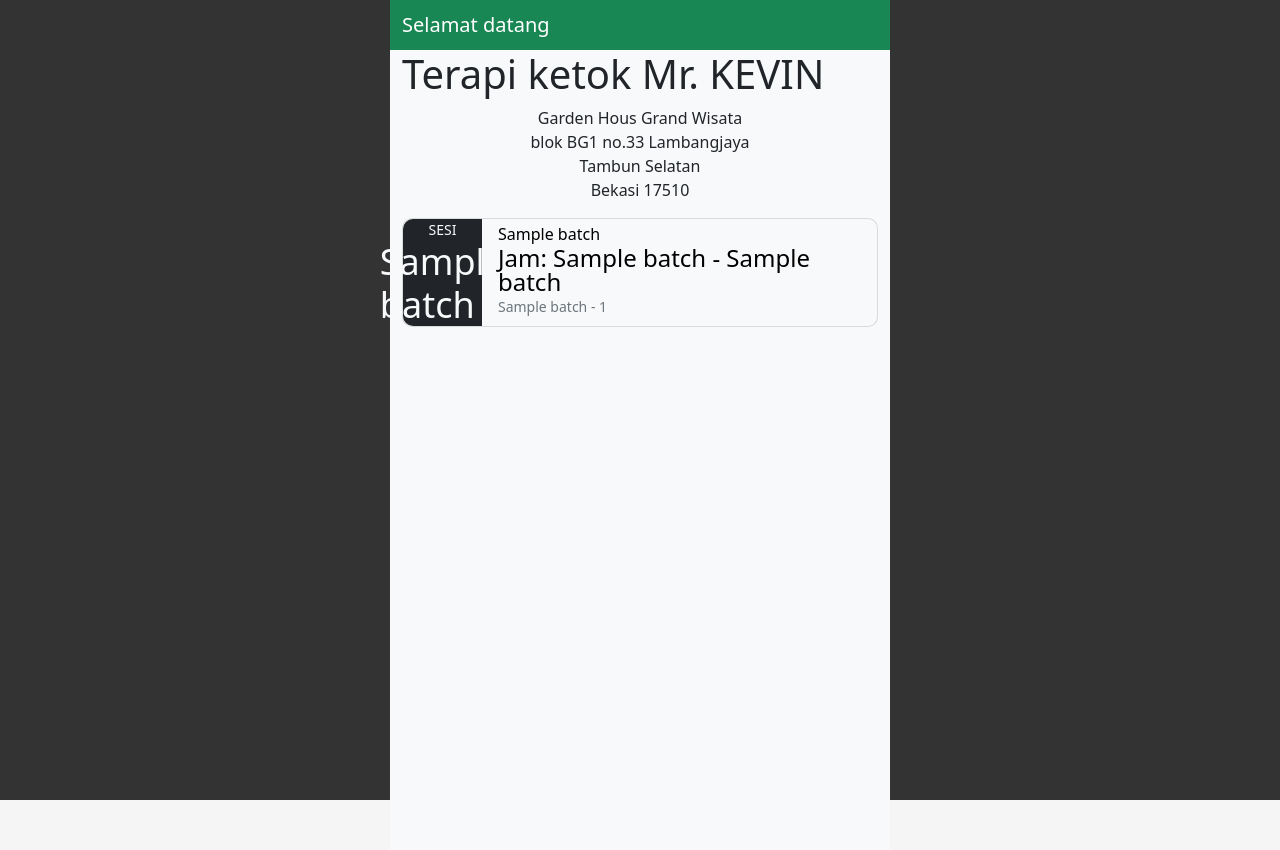
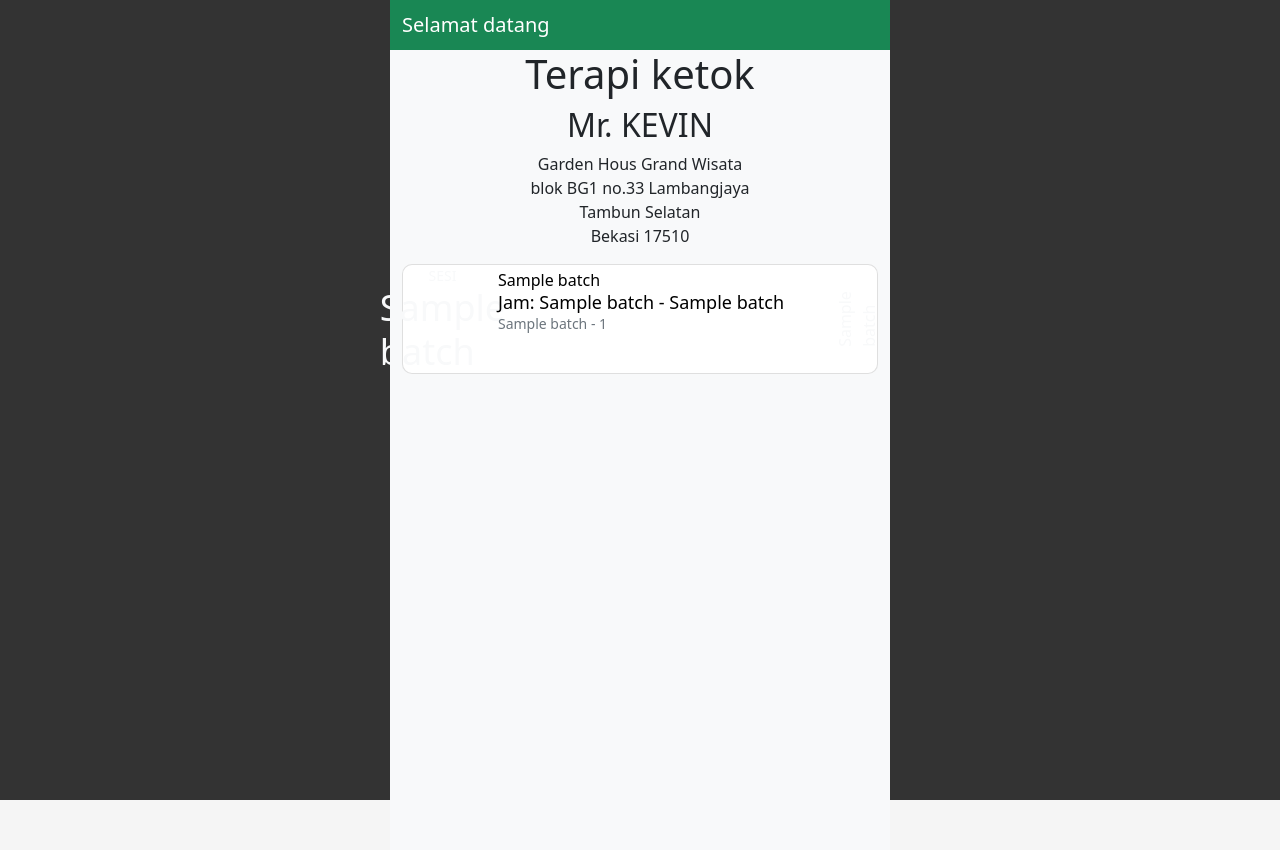
Before and after one commit to sadtechguy/terapiketok_ver3, a Flask app: template terapiketok/templates/home/home.html in a window 1280 px wide. Run offline with Flask 3, Linux system fonts and the light colour scheme; the template is opened without the code that fills it: most values are stand-ins (such as "Sample title", 1, 10 or a date in 2020).

Commit message:
add different background color for pending and close batches

```diff
--- a/terapiketok/static/style.css
+++ b/terapiketok/static/style.css
@@ -32,3 +32,11 @@ body:before {
 a:hover {
   color: inherit; /* Inherit the color from the parent element */
 }
+
+.black-transparent {
+  background-color: rgba(0, 0, 0, 0.5);
+}
+
+.white-transparent {
+  background-color: rgba(200, 200, 200, 0.7);
+}
--- a/terapiketok/templates/home/home.html
+++ b/terapiketok/templates/home/home.html
@@ -7,7 +7,10 @@ Registrasi
 {% block content %}
 
 <main class="container bg-light" style="min-height: 100vh;">
-    <h1>Terapi ketok Mr. KEVIN</h1>
+    <header class="text-center">
+        <h1>Terapi ketok</h1>
+        <h2>Mr. KEVIN</h2>
+    </header>
     <address class="text-center">
         Garden Hous Grand Wisata<br>
         blok BG1 no.33 Lambangjaya<br>
@@ -18,23 +21,23 @@ Registrasi
     <div class="pb-3">
         {% for batch in batches %}
         <a href="#" style="display: block; text-decoration: none;">
-            <div class="card mb-3 bg-light" style="max-width: 540px; border-radius: 10px;">
+            <div class="card mb-3" style="max-width: 540px; border-radius: 10px;">
                 <div class="row g-0">
                     <!-- left side -->
-                <div class="col-md-2 bg-dark text-light d-flex flex-column justify-content-center align-items-center" style="border-top-left-radius: 10px; border-bottom-left-radius: 10px;">
+                    <div class="col-2 {{batch[7]}} text-light d-flex flex-column justify-content-center align-items-center" style="border-top-left-radius: 10px; border-bottom-left-radius: 10px;">
                         <small>SESI</small>
                         <h3 class="card-title" style="font-size: 36px; margin: 0;">{{ batch[2]}}</h3>
                     </div>
                     <!-- middle side -->
-                <div class="col-md-9 bg-light">
+                    <div class="col-9 {{batch[8]}}">
                         <div class="card-body" style="padding: 0.5rem 1rem;">
                         <h6 class="card-title" style="font-weight: 400; line-height: 0.9; margin: 0;">{{ batch[3]}}</h6>
-                    <p class="card-text" style="font-size: 24px; line-height: 1; margin: 5px 0">Jam: {{ batch[4]}} - {{ batch[5]}}</p>
+                        <p class="card-text" style="font-size: 18px; line-height: 1; margin: 5px 0">Jam: {{ batch[4]}} - {{ batch[5]}}</p>
                         <p class="card-text" style="line-height: 0.9; "><small class="text-muted">{{ batch[1]}} - {{ batch[0]}}</small></p>
                         </div>
                     </div>
                     <!-- right side -->
-                <div class="col-md-1 d-flex justify-content-center align-items-center bg-{{batch[7]}} text-light" style="border-top-right-radius: 10px; border-bottom-right-radius: 10px;">
+                    <div class="col-1 d-flex justify-content-center align-items-center bg-{{batch[9]}} text-light" style="border-top-right-radius: 10px; border-bottom-right-radius: 10px;">
                         <span style="transform: rotate(-90deg);">{{ batch[6] }}</span>
                     </div>
                 </div>
```
Also changed, not shown: terapiketok/routes/home.py (+16 -6 lines). Lines whose indentation alone changed are shown as unchanged.
